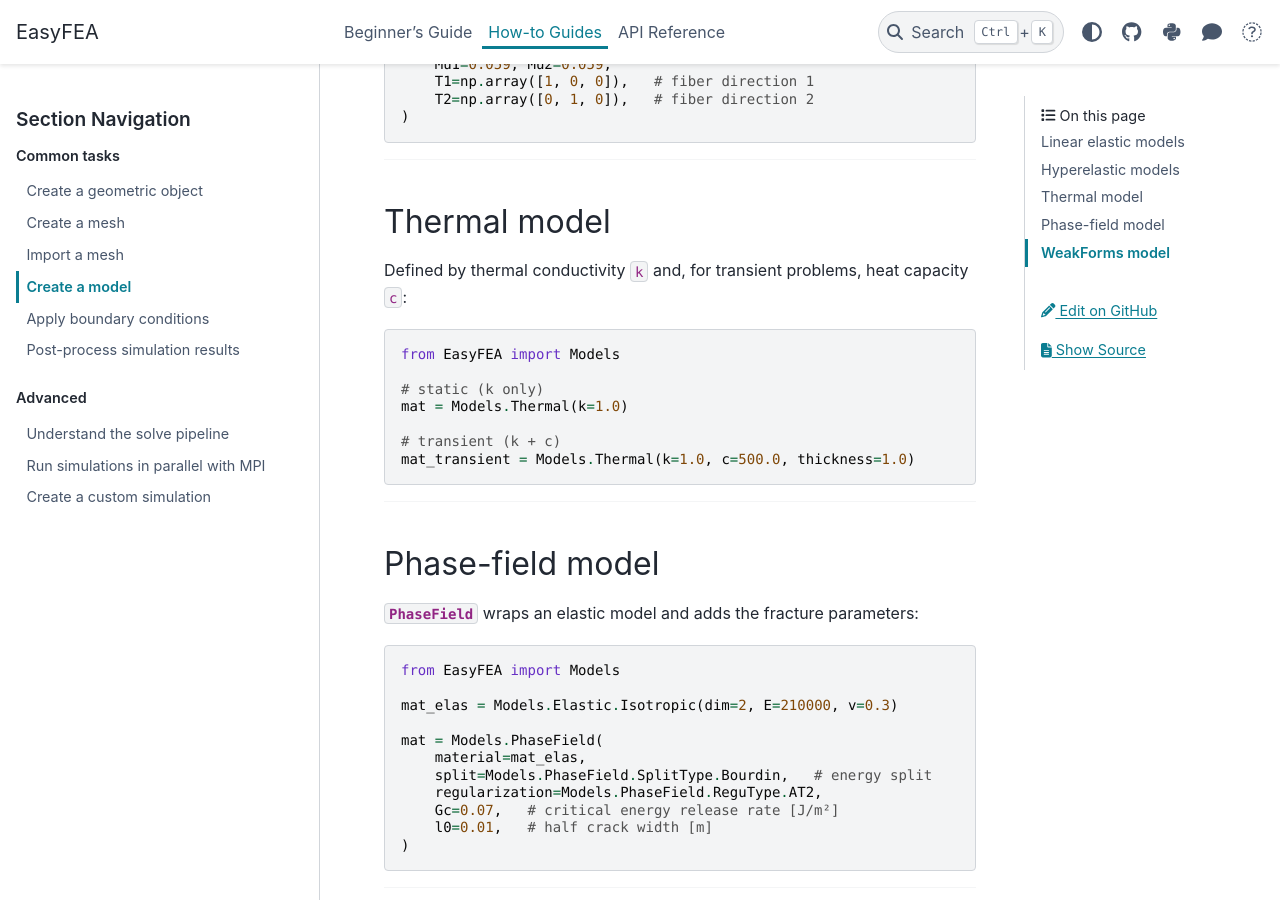
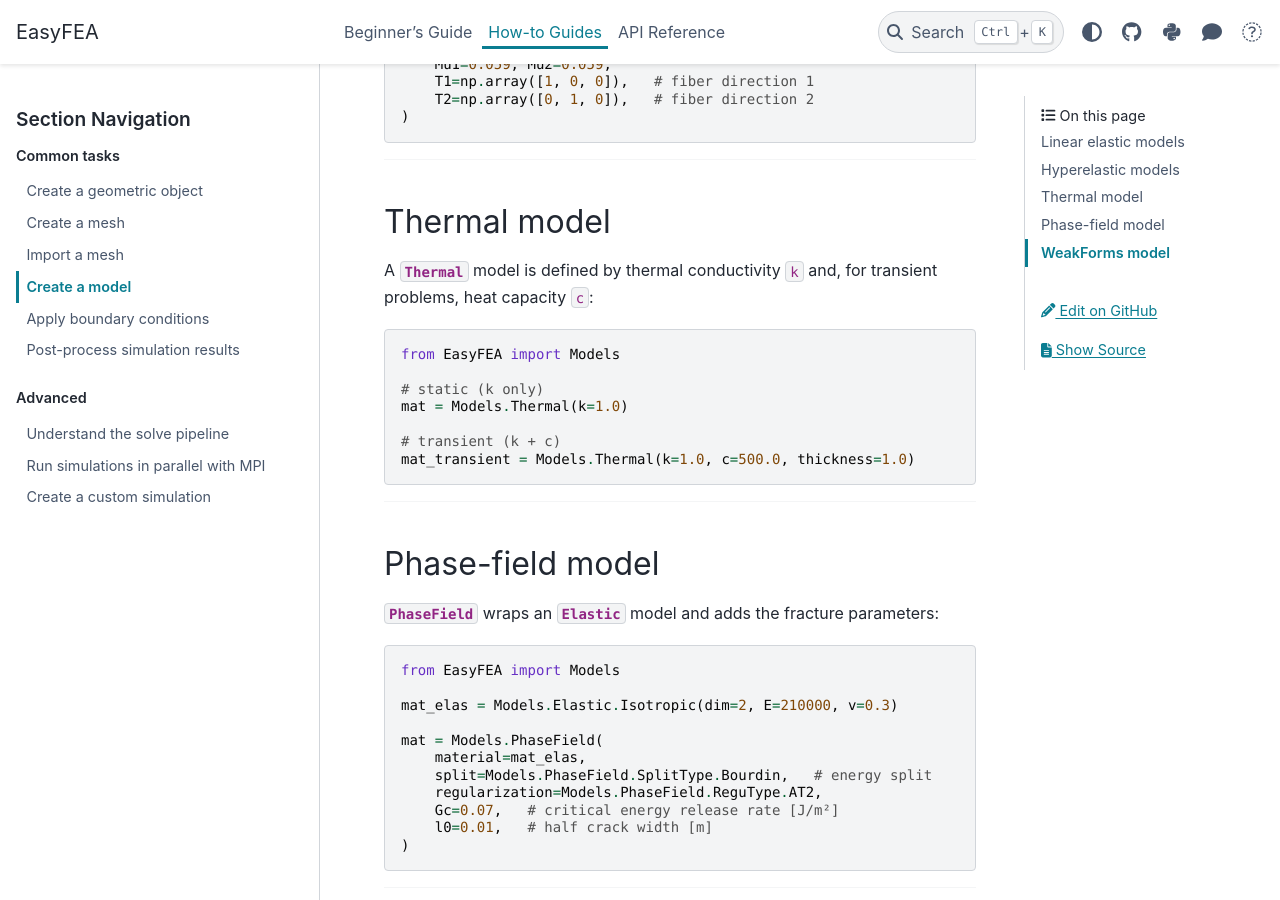
Before and after one commit to matnoel/EasyFEA, a Sphinx documentation site: the page built from docs/howto/create_models.md, in a window 1280 px wide and 900 px high, scrolled down 3065 px. Built offline with Sphinx 7.4.7 and the PyData theme 0.15.4, drawn with Linux system fonts in a browser that asks for light colours; pages that are not in the unit, such as notebooks, are missing from menus; some of the changed lines change nothing that is shown; some of the changed text lies outside the part shown.

Commit message:
Improve docs/howto/create_models.md

````diff
--- a/docs/howto/create_models.md
+++ b/docs/howto/create_models.md
@@ -7,7 +7,7 @@
 
 ## Linear elastic models
 
-All elastic models expose a `.C` property: the **stiffness tensor in Kelvin–Mandel notation**, a symmetric positive-definite matrix that maps strains $\boldsymbol{\varepsilon}$ to stresses $\boldsymbol{\varsigma}$:
+All elastic models expose a `.C` property: the **stiffness tensor in Kelvin–Mandel notation**, a symmetric positive-definite matrix that maps strains $\boldsymbol{\varepsilon}$ to stresses $\boldsymbol{\sigma}$:
 
 $$
 \boldsymbol{\sigma} = \Crm \, \boldsymbol{\varepsilon}
@@ -18,7 +18,7 @@
 - In 3D: $\Crm$ is $(6 \times 6)$, with components
   $[\sigma_{xx},\, \sigma_{yy},\, \sigma_{zz},\, \sqrt{2}\,\sigma_{yz},\, \sqrt{2}\,\sigma_{xz},\, \sqrt{2}\,\sigma_{xy}]$.
 
-### Isotropic
+### {py:class}`~EasyFEA.Models.Elastic.Isotropic`
 
 Defined by Young's modulus `E` and Poisson's ratio `v`:
 
@@ -35,7 +35,7 @@
 `planeStress=True` (default) applies the plane-stress assumption in 2D.
 Set `planeStress=False` for plane strain.
 
-### TransverselyIsotropic
+### {py:class}`~EasyFEA.Models.Elastic.TransverselyIsotropic`
 
 One isotropic plane (T, R) with a distinct longitudinal direction `L`:
 
@@ -54,7 +54,7 @@
 )
 ```
 
-### Orthotropic
+### {py:class}`~EasyFEA.Models.Elastic.Orthotropic`
 
 Three distinct material axes, each with its own Young's modulus, shear
 modulus, and Poisson ratio:
@@ -72,7 +72,7 @@
 )
 ```
 
-### Anisotropic
+### {py:class}`~EasyFEA.Models.Elastic.Anisotropic`
 
 Provide the full stiffness matrix `C` directly in the material basis:
 
@@ -94,7 +94,7 @@
 
 ## Hyperelastic models
 
-### NeoHookean
+### {py:class}`~EasyFEA.Models.HyperElastic.NeoHookean`
 
 ```python
 from EasyFEA import Models
@@ -102,7 +102,7 @@
 mat = Models.HyperElastic.NeoHookean(dim=2, K=100000, thickness=1.0)
 ```
 
-### MooneyRivlin
+### {py:class}`~EasyFEA.Models.HyperElastic.MooneyRivlin`
 
 ```python
 from EasyFEA import Models
@@ -110,7 +110,7 @@
 mat = Models.HyperElastic.MooneyRivlin(dim=2, K1=80000, K2=20000, K=0.0)
 ```
 
-### SaintVenantKirchhoff
+### {py:class}`~EasyFEA.Models.HyperElastic.SaintVenantKirchhoff`
 
 ```python
 from EasyFEA import Models
@@ -122,7 +122,7 @@
 mat = Models.HyperElastic.SaintVenantKirchhoff(dim=3, lmbda=lmbda, mu=mu)
 ```
 
-### HolzapfelOgden
+### {py:class}`~EasyFEA.Models.HyperElastic.HolzapfelOgden`
 
 For fiber-reinforced soft tissues with two fiber families:
 
@@ -146,7 +146,7 @@
 
 ## Thermal model
 
-Defined by thermal conductivity `k` and, for transient problems, heat
+A {py:class}`~EasyFEA.Models.Thermal` model is defined by thermal conductivity `k` and, for transient problems, heat
 capacity `c`:
 
 ```python
@@ -163,7 +163,7 @@
 
 ## Phase-field model
 
-{py:class}`~EasyFEA.Models.PhaseField` wraps an elastic model and adds the
+{py:class}`~EasyFEA.Models.PhaseField` wraps an {py:class}`~EasyFEA.Models.Elastic` model and adds the
 fracture parameters:
 
 ```python
````
